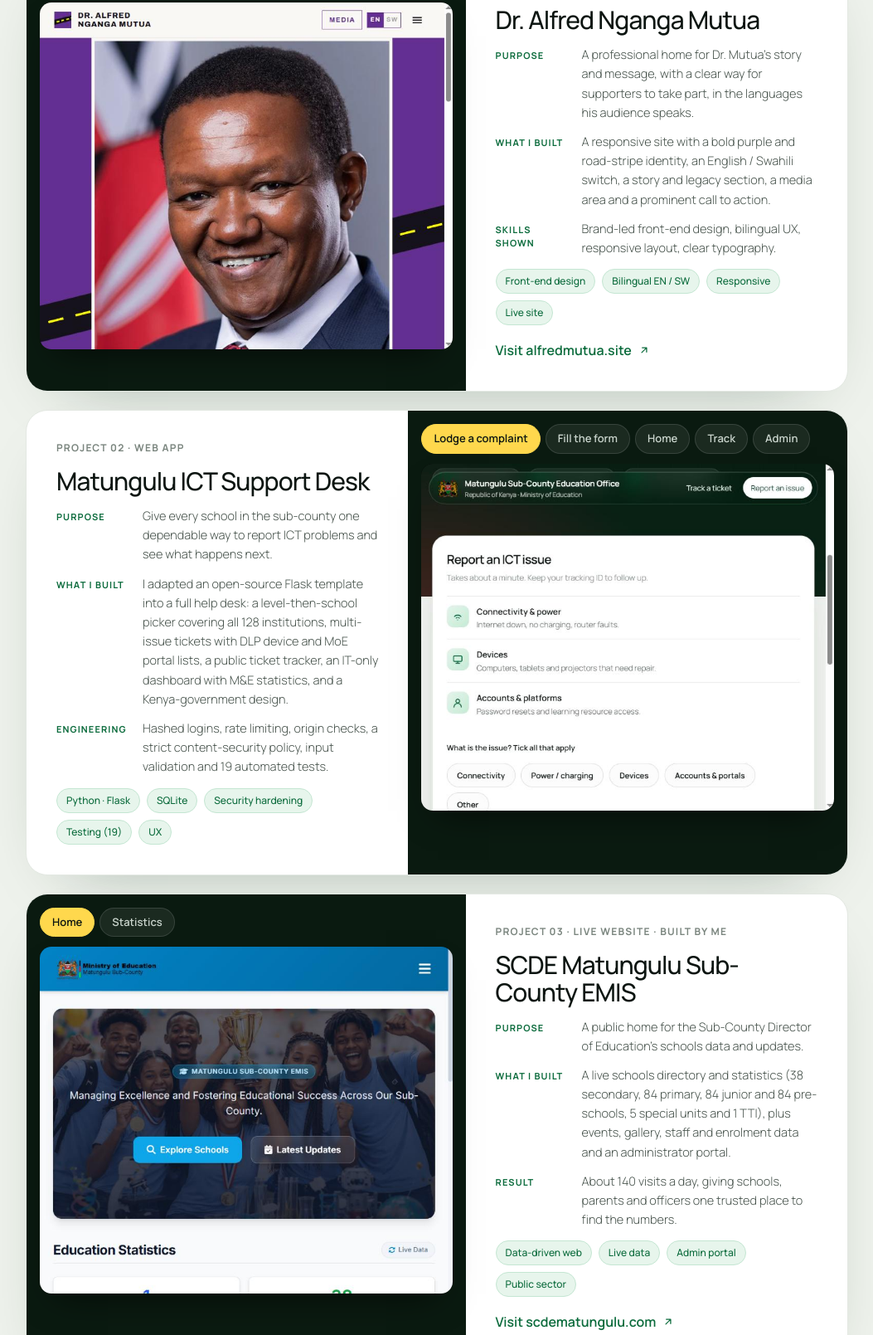
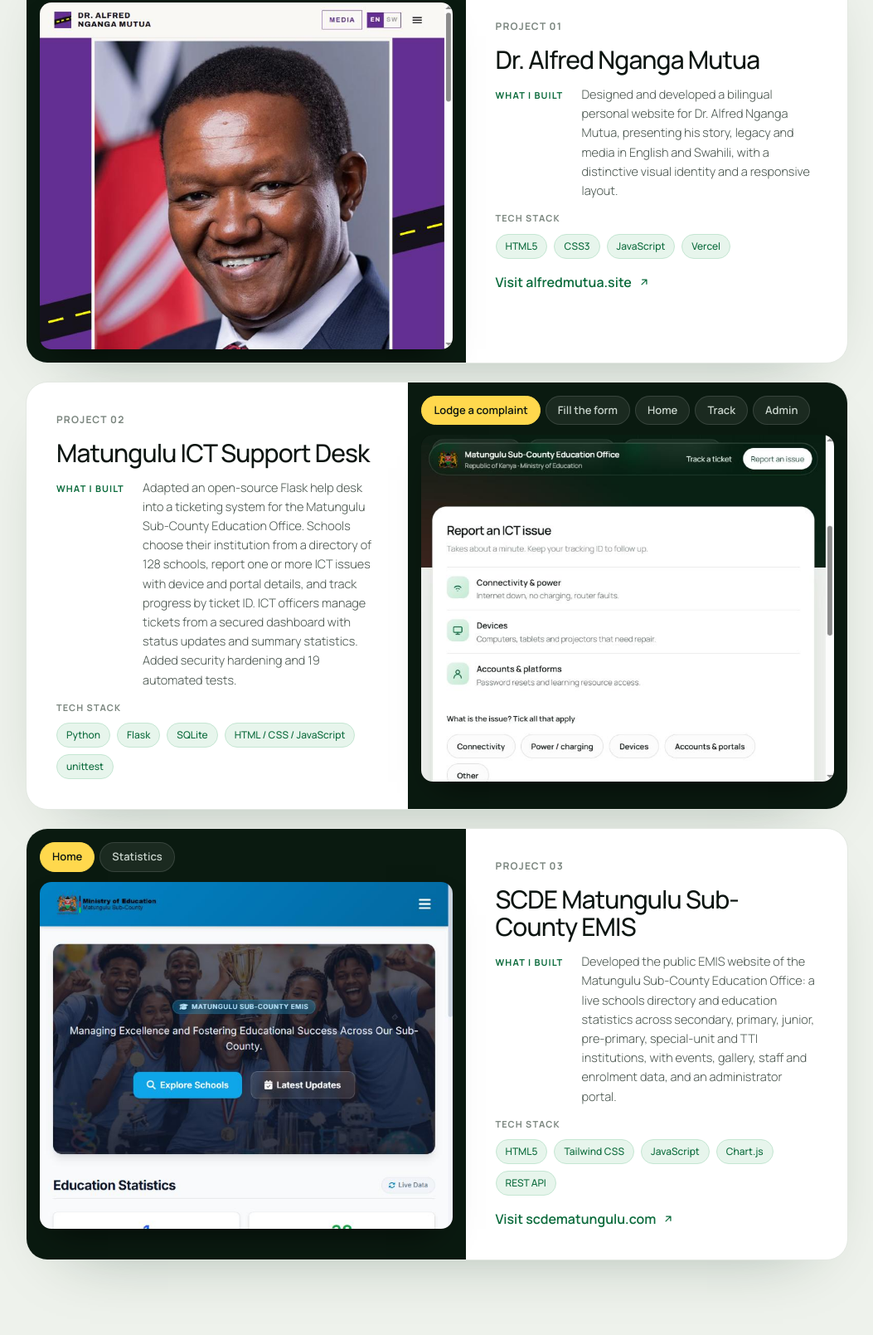
Before and after one commit to timmunyaka1/MUNYAKA-TIMOTHY-KITAKA-PORTFOLIO, a plain HTML site: page index.html in a window 1280 px wide. Shown: the part 1605-3214 px from the top of the page at 83% size, without its empty margins (113-1166 px from the left). Drawn offline with Linux system fonts and the light colour scheme.

Commit message:
Rewrite project cards: what I built and tech stack only
Each project card now states only what was built and the verified tech
stack, and the whole card links to the live site.

Co-Authored-By: Claude Sonnet 5.5 <noreply@anthropic.com>

```diff
--- a/index.html
+++ b/index.html
@@ -236,6 +236,16 @@ dialog#compose::backdrop{background:rgba(12,10,9,.55);backdrop-filter:blur(4px)}
 .k.core{background:#fff3c2;color:#3d3300;border-color:#f4dc82}
 .legend .k{font-size:12px;padding:3px 10px}
 
+/* whole project card is a link: the cover sits over the card, the gallery tabs stay clickable above it */
+.proj{position:relative;transition:transform .5s var(--ease),box-shadow .5s}
+.proj .cover{position:absolute;inset:0;z-index:2;border-radius:26px}
+.proj .tabs{position:relative;z-index:3}
+.proj:has(.cover):hover{transform:translateY(-4px);box-shadow:0 40px 80px -40px rgba(8,40,22,.55)}
+.proj .cover:focus-visible{outline:3px solid var(--g2);outline-offset:3px}
+.proj .stack{display:grid;gap:10px}
+.proj .stack .mono{font-size:11px}
+.proj .visit{margin-top:2px}
+
 /* ---------- component fine-tuning for this theme ---------- */
 .mt b{display:table;margin:0 auto;background:linear-gradient(transparent 64%,var(--y) 64%);-webkit-background-clip:border-box;background-clip:border-box;color:#0c1511;padding:0 6px;filter:none}
 .mgrid{box-shadow:0 40px 90px -44px rgba(8,40,22,.45)}
@@ -324,12 +334,13 @@ dialog#compose{border:1px solid var(--line)}
           <img src="previews/mutua-3-join.jpg" alt="Closing call to action: Mbele Iko Sawa and the membership registration link" width="800" height="672" loading="lazy">
         </div>
       </div>
+      <a class="cover" href="https://alfredmutua.site/" target="_blank" rel="noopener" aria-label="Open alfredmutua.site in a new tab"></a>
       <div class="bd">
-        <span class="mono">Project 01 · Live website · Built by me</span>
+        <span class="mono">Project 01</span>
         <h3>Dr. Alfred Nganga Mutua</h3>
-        <dl class="facts"><div><dt>Purpose</dt><dd>A professional home for Dr. Mutua's story and message, with a clear way for supporters to take part, in the languages his audience speaks.</dd></div><div><dt>What I built</dt><dd>A responsive site with a bold purple and road-stripe identity, an English / Swahili switch, a story and legacy section, a media area and a prominent call to action.</dd></div><div><dt>Skills shown</dt><dd>Brand-led front-end design, bilingual UX, responsive layout, clear typography.</dd></div></dl>
-        <div class="tags"><span>Front-end design</span><span>Bilingual EN / SW</span><span>Responsive</span><span>Live site</span></div>
-        <a class="visit" href="https://alfredmutua.site/" target="_blank" rel="noopener">Visit alfredmutua.site <svg width="14" height="14" viewBox="0 0 24 24" fill="none" stroke="currentColor" stroke-width="2.2" stroke-linecap="round" stroke-linejoin="round" aria-hidden="true"><path d="M7 17 17 7M8 7h9v9"/></svg></a>
+        <dl class="facts"><div><dt>What I built</dt><dd>Designed and developed a bilingual personal website for Dr. Alfred Nganga Mutua, presenting his story, legacy and media in English and Swahili, with a distinctive visual identity and a responsive layout.</dd></div></dl>
+        <div class="stack"><span class="mono">Tech stack</span><div class="tags"><span>HTML5</span><span>CSS3</span><span>JavaScript</span><span>Vercel</span></div></div>
+        <span class="visit">Visit alfredmutua.site <svg width="14" height="14" viewBox="0 0 24 24" fill="none" stroke="currentColor" stroke-width="2.2" stroke-linecap="round" stroke-linejoin="round" aria-hidden="true"><path d="M7 17 17 7M8 7h9v9"/></svg></span>
       </div>
     </article>
 
@@ -350,11 +361,13 @@ dialog#compose{border:1px solid var(--line)}
           <img src="previews/4-admin.jpg" alt="IT admin dashboard with the ticket table" width="800" height="672" loading="lazy">
         </div>
       </div>
+
       <div class="bd">
-        <span class="mono">Project 02 · Web app</span>
+        <span class="mono">Project 02</span>
         <h3>Matungulu ICT Support Desk</h3>
-        <dl class="facts"><div><dt>Purpose</dt><dd>Give every school in the sub-county one dependable way to report ICT problems and see what happens next.</dd></div><div><dt>What I built</dt><dd>I adapted an open-source Flask template into a full help desk: a level-then-school picker covering all 128 institutions, multi-issue tickets with DLP device and MoE portal lists, a public ticket tracker, an IT-only dashboard with M&amp;E statistics, and a Kenya-government design.</dd></div><div><dt>Engineering</dt><dd>Hashed logins, rate limiting, origin checks, a strict content-security policy, input validation and 19 automated tests.</dd></div></dl>
-        <div class="tags"><span>Python · Flask</span><span>SQLite</span><span>Security hardening</span><span>Testing (19)</span><span>UX</span></div>
+        <dl class="facts"><div><dt>What I built</dt><dd>Adapted an open-source Flask help desk into a ticketing system for the Matungulu Sub-County Education Office. Schools choose their institution from a directory of 128 schools, report one or more ICT issues with device and portal details, and track progress by ticket ID. ICT officers manage tickets from a secured dashboard with status updates and summary statistics. Added security hardening and 19 automated tests.</dd></div></dl>
+        <div class="stack"><span class="mono">Tech stack</span><div class="tags"><span>Python</span><span>Flask</span><span>SQLite</span><span>HTML / CSS / JavaScript</span><span>unittest</span></div></div>
+
       </div>
     </article>
 
@@ -369,12 +382,13 @@ dialog#compose{border:1px solid var(--line)}
           <img src="previews/scde-2-stats.jpg" alt="Education statistics: 38 secondary, 84 primary, 84 junior and 84 pre-schools, 5 special units, 1 TTI" width="800" height="672" loading="lazy">
         </div>
       </div>
+      <a class="cover" href="https://scdematungulu.com/" target="_blank" rel="noopener" aria-label="Open scdematungulu.com in a new tab"></a>
       <div class="bd">
-        <span class="mono">Project 03 · Live website · Built by me</span>
+        <span class="mono">Project 03</span>
         <h3>SCDE Matungulu Sub-County EMIS</h3>
-        <dl class="facts"><div><dt>Purpose</dt><dd>A public home for the Sub-County Director of Education's schools data and updates.</dd></div><div><dt>What I built</dt><dd>A live schools directory and statistics (38 secondary, 84 primary, 84 junior and 84 pre-schools, 5 special units and 1 TTI), plus events, gallery, staff and enrolment data and an administrator portal.</dd></div><div><dt>Result</dt><dd>About 140 visits a day, giving schools, parents and officers one trusted place to find the numbers.</dd></div></dl>
-        <div class="tags"><span>Data-driven web</span><span>Live data</span><span>Admin portal</span><span>Public sector</span></div>
-        <a class="visit" href="https://scdematungulu.com/" target="_blank" rel="noopener">Visit scdematungulu.com <svg width="14" height="14" viewBox="0 0 24 24" fill="none" stroke="currentColor" stroke-width="2.2" stroke-linecap="round" stroke-linejoin="round" aria-hidden="true"><path d="M7 17 17 7M8 7h9v9"/></svg></a>
+        <dl class="facts"><div><dt>What I built</dt><dd>Developed the public EMIS website of the Matungulu Sub-County Education Office: a live schools directory and education statistics across secondary, primary, junior, pre-primary, special-unit and TTI institutions, with events, gallery, staff and enrolment data, and an administrator portal.</dd></div></dl>
+        <div class="stack"><span class="mono">Tech stack</span><div class="tags"><span>HTML5</span><span>Tailwind CSS</span><span>JavaScript</span><span>Chart.js</span><span>REST API</span></div></div>
+        <span class="visit">Visit scdematungulu.com <svg width="14" height="14" viewBox="0 0 24 24" fill="none" stroke="currentColor" stroke-width="2.2" stroke-linecap="round" stroke-linejoin="round" aria-hidden="true"><path d="M7 17 17 7M8 7h9v9"/></svg></span>
       </div>
     </article>
   </div>
```
